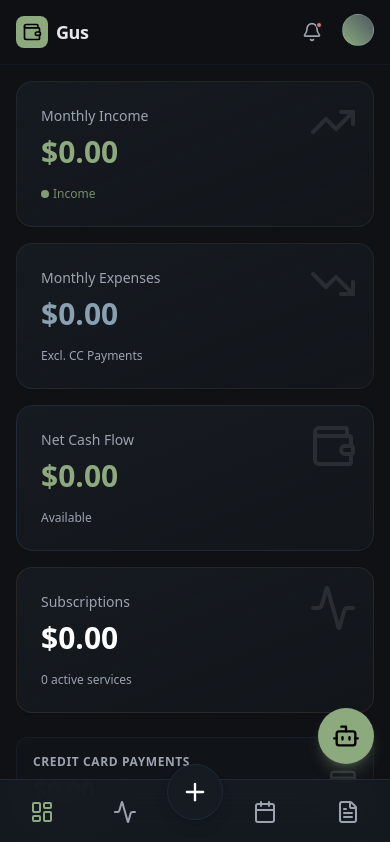
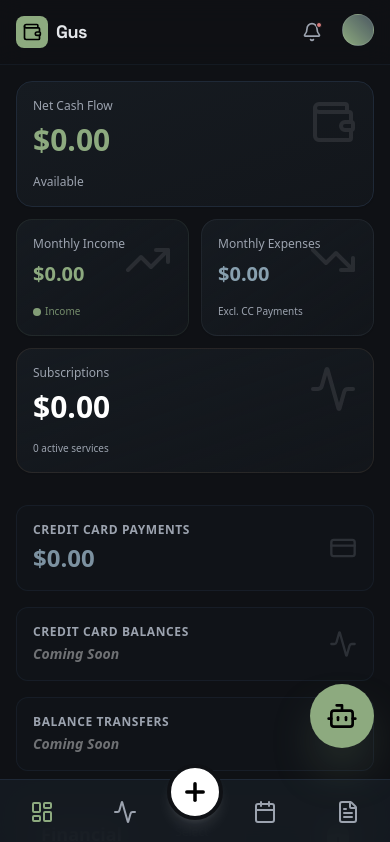
Before and after one commit to atnwl/finance-dashboard-gemini, a React (Vite) app: page / in a window 390 px wide. Shown: the top 842 px of the page. Built offline with nearby package versions, Linux system fonts and the light colour scheme.

Commit message:
Mobile Redesign: Bento Grid, Space Grotesk Font, AI FAB, High Contrast UI

```diff
--- a/index.html
+++ b/index.html
@@ -5,6 +5,9 @@
     <link rel="icon" type="image/svg+xml" href="/vite.svg" />
     <meta name="viewport" content="width=device-width, initial-scale=1.0" />
     <title>teddy</title>
+    <link rel="preconnect" href="https://fonts.googleapis.com">
+    <link rel="preconnect" href="https://fonts.gstatic.com" crossorigin>
+    <link href="https://fonts.googleapis.com/css2?family=Space+Grotesk:wght@300..700&display=swap" rel="stylesheet">
   </head>
   <body>
     <div id="root"></div>
--- a/src/App.jsx
+++ b/src/App.jsx
@@ -882,60 +882,67 @@ export default function App() {
   const renderDashboard = () => (
     <div className="space-y-6 animate-in fade-in duration-500">
       {/* Primary Highlights */}
-      <div className="grid grid-cols-1 sm:grid-cols-2 lg:grid-cols-4 gap-4">
+      <div className="grid grid-cols-2 lg:grid-cols-4 gap-3 md:gap-4 mb-8">
+        {/* Net Cash Flow - Full Width Hero on Mobile, Standard on Desktop */}
+        <Card className="col-span-2 md:col-span-2 lg:col-span-1 p-4 md:p-6 relative overflow-hidden bg-gradient-to-br from-card to-card/50">
+          <div className="absolute top-0 right-0 p-4 opacity-10">
+            <Wallet size={48} />
+          </div>
+          <h3 className="text-muted text-xs md:text-sm font-medium">Net Cash Flow</h3>
+          <p className={cn(
+            "text-3xl font-bold mt-2",
+            financials.net >= 0 ? "text-primary" : "text-danger"
+          )}>
+            ${financials.net.toLocaleString('en-US', { minimumFractionDigits: 2, maximumFractionDigits: 2 })}
+          </p>
+          <div className="mt-4 text-xs text-muted">
+            Available
+          </div>
+        </Card>
+
+        {/* Income Card */}
         <Card
           onClick={() => { setTransactionFilter('income'); setActiveTab('transactions'); }}
-          className="bg-gradient-to-br from-card to-card/50 relative overflow-hidden group border-primary/10 cursor-pointer transition-all hover:scale-[1.01] hover:shadow-lg hover:shadow-primary/10"
+          className="col-span-1 lg:col-span-1 p-4 md:p-6 bg-gradient-to-br from-card to-card/50 relative overflow-hidden group border-primary/10 cursor-pointer transition-all hover:scale-[1.01] hover:shadow-lg hover:shadow-primary/10"
         >
           <div className="absolute top-0 right-0 p-4 opacity-10 group-hover:opacity-20 transition-opacity">
             <TrendingUp size={48} />
           </div>
-          <h3 className="text-muted text-sm font-medium">Monthly Income</h3>
-          <p className="text-3xl font-bold mt-2 text-primary">${financials.totalIncome.toLocaleString('en-US', { minimumFractionDigits: 2, maximumFractionDigits: 2 })}</p>
-          <div className="mt-4 text-xs text-primary/80 flex items-center gap-1">
+          <h3 className="text-muted text-xs md:text-sm font-medium">Monthly Income</h3>
+          <p className="text-xl md:text-3xl font-bold mt-2 text-primary">${financials.totalIncome.toLocaleString('en-US', { minimumFractionDigits: 2, maximumFractionDigits: 2 })}</p>
+          <div className="mt-4 text-[10px] md:text-xs text-primary/80 flex items-center gap-1">
             <div className="w-2 h-2 rounded-full bg-primary animate-pulse" /> Income
           </div>
         </Card>
 
+        {/* Expenses Card */}
         <Card
           onClick={() => { setTransactionFilter('expenses'); setActiveTab('transactions'); }}
-          className="bg-gradient-to-br from-card to-card/50 relative overflow-hidden group border-secondary/10 cursor-pointer transition-all hover:scale-[1.01] hover:shadow-lg hover:shadow-secondary/10"
+          className="col-span-1 lg:col-span-1 p-4 md:p-6 bg-gradient-to-br from-card to-card/50 relative overflow-hidden group border-secondary/10 cursor-pointer transition-all hover:scale-[1.01] hover:shadow-lg hover:shadow-secondary/10"
         >
           <div className="absolute top-0 right-0 p-4 opacity-10 group-hover:opacity-20 transition-opacity">
             <TrendingDown size={48} />
           </div>
-          <h3 className="text-muted text-sm font-medium">Monthly Expenses</h3>
-          <p className="text-3xl font-bold mt-2 text-secondary">${financials.totalExpenses.toLocaleString('en-US', { minimumFractionDigits: 2, maximumFractionDigits: 2 })}</p>
-          <div className="mt-4 text-xs text-muted flex items-center gap-1">
+          <h3 className="text-muted text-xs md:text-sm font-medium">Monthly Expenses</h3>
+          <p className="text-xl md:text-3xl font-bold mt-2 text-secondary">${financials.totalExpenses.toLocaleString('en-US', { minimumFractionDigits: 2, maximumFractionDigits: 2 })}</p>
+          <div className="mt-4 text-[10px] md:text-xs text-muted flex items-center gap-1">
             Excl. CC Payments
           </div>
         </Card>
 
-        <Card className="bg-gradient-to-br from-card to-card/50 relative overflow-hidden group">
-          <div className="absolute top-0 right-0 p-4 opacity-10 group-hover:opacity-20 transition-opacity">
-            <Wallet size={48} />
-          </div>
-          <h3 className="text-muted text-sm font-medium">Net Cash Flow</h3>
-          <p className={cn("text-3xl font-bold mt-2", financials.net >= 0 ? "text-primary" : "text-danger")}>
-            ${financials.net.toLocaleString('en-US', { minimumFractionDigits: 2, maximumFractionDigits: 2 })}
-          </p>
-          <div className="mt-4 text-xs text-muted flex items-center gap-1">
-            Available
-          </div>
-        </Card>
-
+        {/* Subscriptions Card - Full width mobile */}
         <Card
           onClick={() => setActiveTab('subscriptions')}
-          className="bg-gradient-to-br from-card to-card/50 relative overflow-hidden group border-warning/10 cursor-pointer transition-all hover:scale-[1.01] hover:shadow-lg hover:shadow-warning/10"
+          className="col-span-2 lg:col-span-1 p-4 md:p-6 bg-gradient-to-br from-card to-card/50 relative overflow-hidden group border-warning/10 cursor-pointer transition-all hover:scale-[1.01] hover:shadow-lg hover:shadow-warning/10"
         >
           <div className="absolute top-0 right-0 p-4 opacity-10 group-hover:opacity-20 transition-opacity">
             <Activity size={48} />
           </div>
-          <h3 className="text-muted text-sm font-medium">Subscriptions</h3>
+          <h3 className="text-muted text-xs md:text-sm font-medium">Subscriptions</h3>
           <p className="text-3xl font-bold mt-2 text-white">
             ${financials.totalSubscriptionsCost.toLocaleString('en-US', { minimumFractionDigits: 2, maximumFractionDigits: 2 })}
           </p>
-          <div className="mt-4 text-xs text-muted flex items-center gap-1">
+          <div className="mt-4 text-[10px] md:text-xs text-muted flex items-center gap-1">
             {financials.activeSubscriptionCount} active services
           </div>
         </Card>
@@ -1474,7 +1481,7 @@ export default function App() {
             <div className="bg-primary p-1.5 rounded-lg">
               <Wallet className="text-black" size={20} />
             </div>
-            <span className="text-lg font-bold tracking-tight">Gus</span>
+            <span className="text-lg font-bold tracking-tight font-display">Gus</span>
           </div>
 
           <nav className="hidden md:flex items-center gap-1 absolute left-1/2 -translate-x-1/2">
@@ -1681,12 +1688,15 @@ export default function App() {
       {/* Mobile Bottom Navigation */}
 
       {/* AI Floating Action Button */}
-      <button
-        onClick={() => setIsChatOpen(!isChatOpen)}
-        className="md:hidden fixed bottom-20 right-4 z-50 w-14 h-14 bg-primary rounded-full flex items-center justify-center text-black shadow-lg shadow-primary/30 hover:scale-110 transition-transform active:scale-95"
-      >
-        <Bot size={28} />
-      </button>
+      <div className="md:hidden fixed bottom-24 right-4 z-50 pointer-events-none">
+        <button
+          onClick={() => setIsChatOpen(!isChatOpen)}
+          className="pointer-events-auto w-16 h-16 bg-primary rounded-full flex items-center justify-center text-black shadow-2xl shadow-primary/40 active:scale-95 transition-all animate-in zoom-in slide-in-from-bottom-8 duration-500 hover:scale-105"
+        >
+          <div className="absolute inset-0 rounded-full bg-primary/30 animate-ping opacity-75"></div>
+          <span className="relative z-10"><Bot size={32} /></span>
+        </button>
+      </div>
 
       <div className="md:hidden fixed bottom-0 left-0 right-0 border-t border-border bg-card/95 backdrop-blur-lg pb-safe z-40">
         <div className="flex justify-around items-center h-16">
@@ -1695,9 +1705,9 @@ export default function App() {
 
           <button
             onClick={openAddModal}
-            className="w-14 h-14 bg-card border border-border rounded-full flex items-center justify-center text-white shadow-lg -translate-y-5 hover:scale-110 transition-transform active:scale-95"
+            className="w-14 h-14 bg-white rounded-full flex items-center justify-center text-black shadow-lg shadow-white/10 -translate-y-5 border-4 border-background hover:scale-110 transition-transform active:scale-95"
           >
-            <Plus size={28} />
+            <Plus size={28} strokeWidth={3} />
           </button>
 
           <MobileNavItem icon={Calendar} label="Subs" active={activeTab === 'subscriptions'} onClick={() => { setActiveTab('subscriptions'); setTransactionFilter(null); }} disabled={searchQuery.length >= 2} />
--- a/tailwind.config.js
+++ b/tailwind.config.js
@@ -18,6 +18,9 @@ export default {
         text: '#E5E7EB',
         muted: '#9CA3AF',
         border: '#1F2937',
+      },
+      fontFamily: {
+        display: ['Space Grotesk', 'sans-serif'],
       }
     },
   },
```
